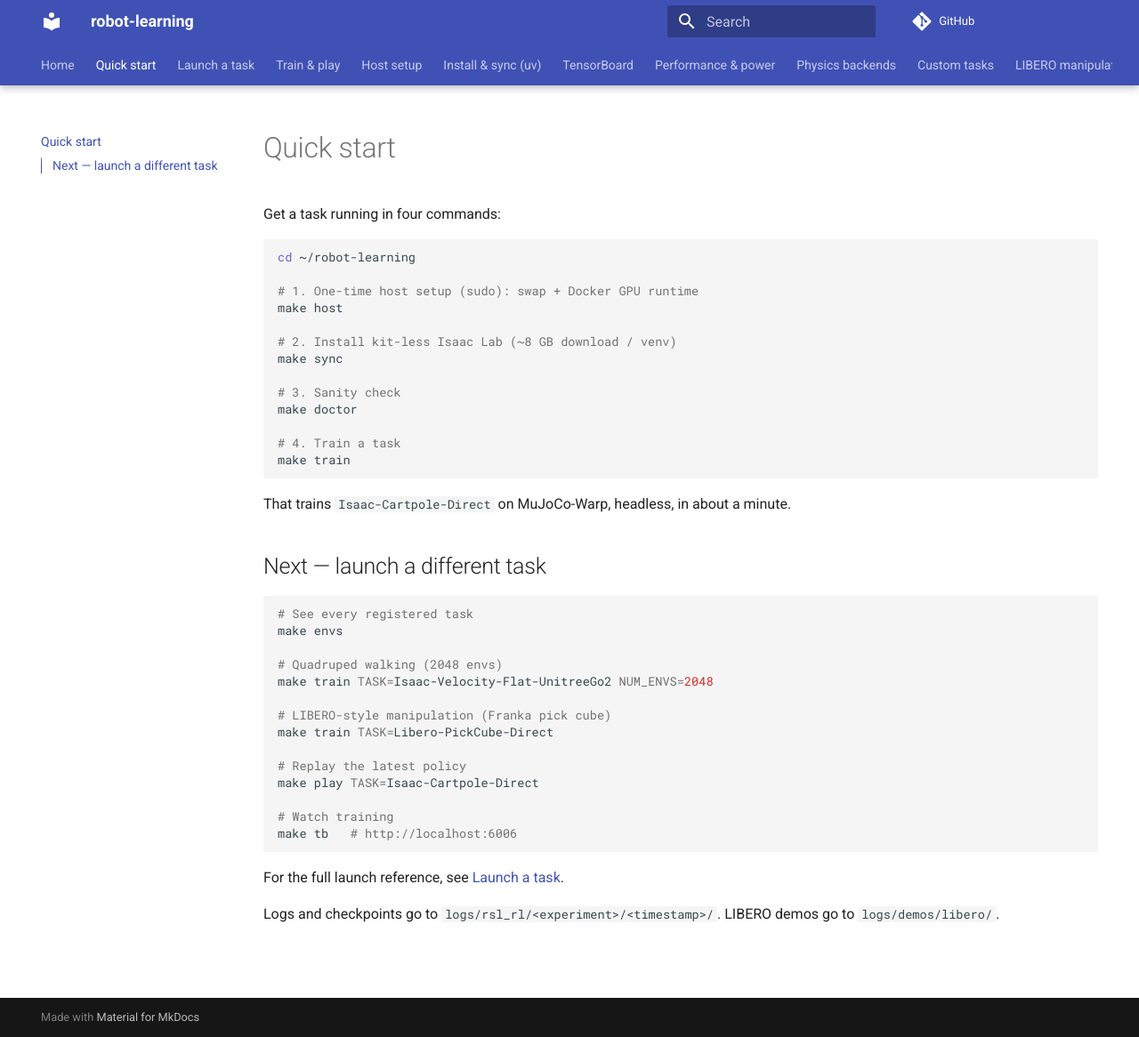
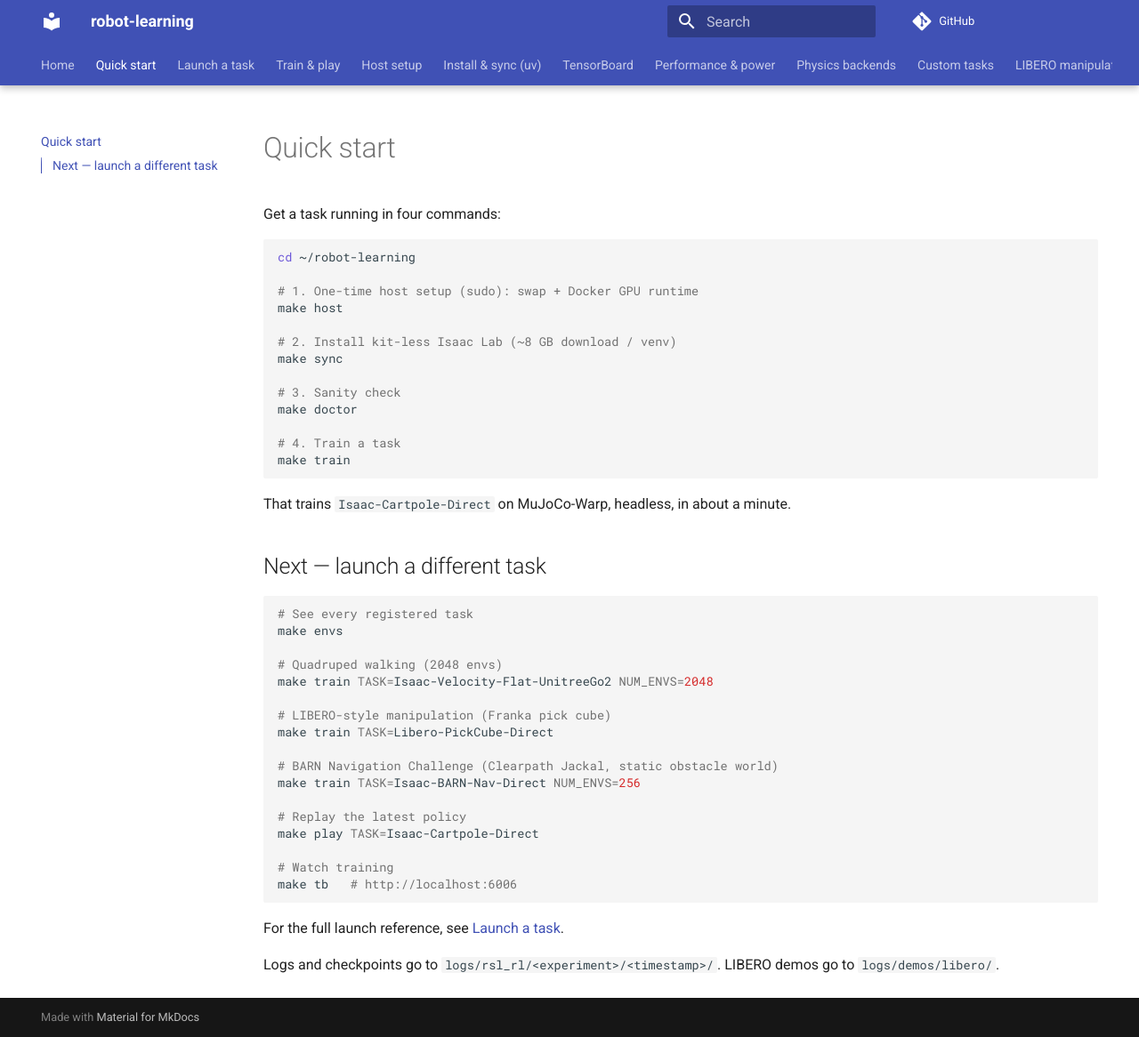
Before and after one commit to Pana1v/robot-learning, an MkDocs documentation site: the page built from docs/quick-start.md, in a window 1280 px wide and 1166 px high. Shown: the whole window at 89% size. Built offline with MkDocs 1.6.1 and Material for MkDocs 9.7.7, drawn with Linux system fonts in a browser that asks for light colours; comment, search, counter and statistics services are not loaded.

Commit message:
docs(barn): add BARN Nav task to quick start
Adds `make train TASK=Isaac-BARN-Nav-Direct NUM_ENVS=256` to the
task-launch examples alongside Cartpole, Unitree Go2, and LIBERO.

```diff
--- a/docs/quick-start.md
+++ b/docs/quick-start.md
@@ -32,6 +32,9 @@ make train TASK=Isaac-Velocity-Flat-UnitreeGo2 NUM_ENVS=2048
 # LIBERO-style manipulation (Franka pick cube)
 make train TASK=Libero-PickCube-Direct
 
+# BARN Navigation Challenge (Clearpath Jackal, static obstacle world)
+make train TASK=Isaac-BARN-Nav-Direct NUM_ENVS=256
+
 # Replay the latest policy
 make play TASK=Isaac-Cartpole-Direct
 
```
